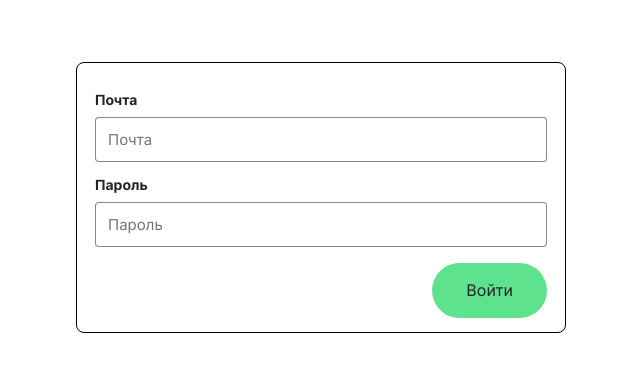
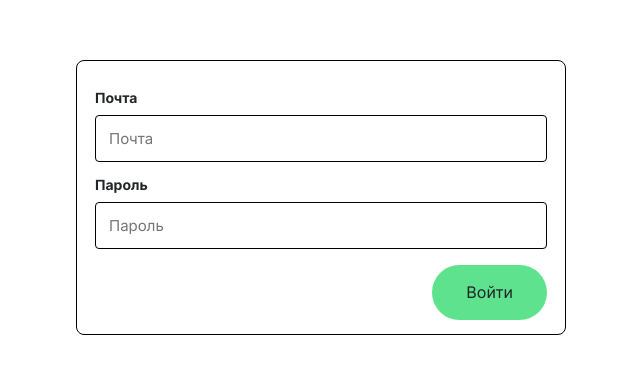
Before and after one commit to Zelelo622/Blog-platform, a React (Create React App) app: page /login in a window 1280 px wide. Shown: the part 203-576 px from the top of the page, without its empty margins (319-959 px from the left). Built offline with nearby package versions, Linux system fonts and the light colour scheme.

Commit message:
изменены стили для input в авторизации

```diff
--- a/src/assets/style/App.css
+++ b/src/assets/style/App.css
@@ -45,5 +45,5 @@ ul {
 }
 
 .is-invalid {
-  border: 1px solid rgba(255, 78, 78, 0.418) !important;
+  border: 2px solid rgba(255, 78, 78, 0.418) !important;
 }
--- a/src/assets/style/Auth.css
+++ b/src/assets/style/Auth.css
@@ -36,9 +36,8 @@
   font-weight: 400;
   padding: 13px;
   outline: none;
-  border: none;
+  border: 1px solid #000;
   border-radius: 4px;
-  box-shadow: 0px 0px 0px 1px #878787 inset;
 }
 
 .auth__btn-wrapper {
```
